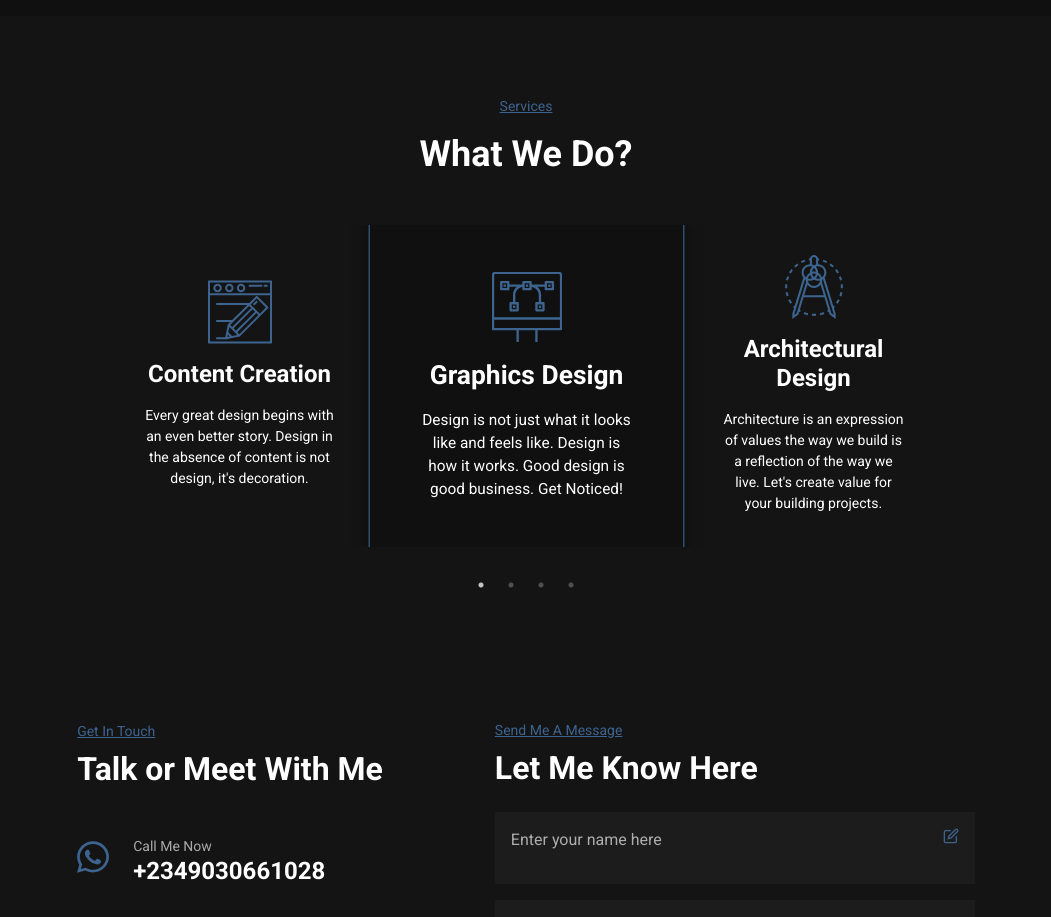
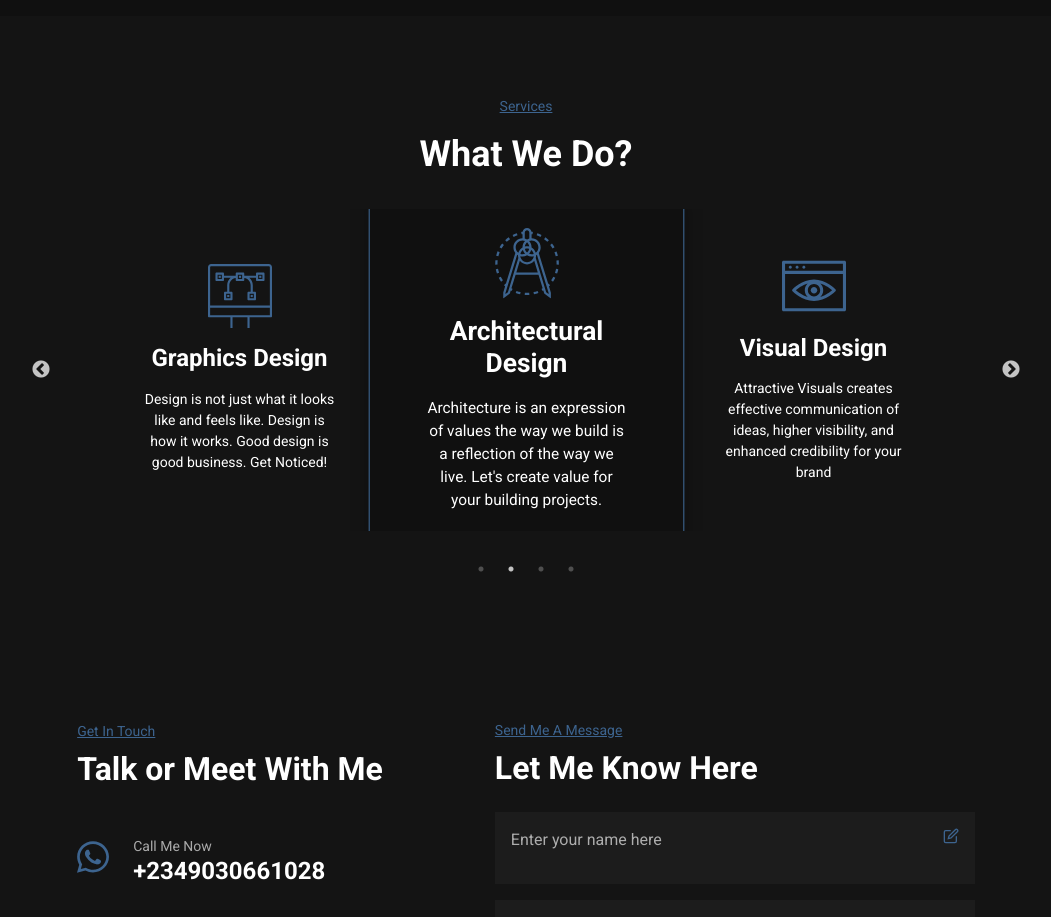
Before and after one commit to iam-benjamen/pg-portfolio-website, a React (Create React App) app: page / in a window 1280 px wide. Shown: the part 1340-2257 px from the top of the page, without its empty margins (114-1165 px from the left). Built offline with nearby package versions, Linux system fonts and the light colour scheme.

Commit message:
carousel work

```diff
--- a/src/components/ServiceSection.js
+++ b/src/components/ServiceSection.js
@@ -13,7 +13,7 @@ const ServiceSection = () => {
     speed: 500,
     slidesToScroll: 1,
     centerMode: true,
-    autoplay: false,
+    autoplay: true,
     autoplaySpeed: 3000,
     pauseOnDotsHover: true,
     pauseOnHover: true,
@@ -60,7 +60,7 @@ const ServiceSection = () => {
       <Text fontFamily={"Roboto"} className="font-link" textAlign={"center"} color={"#3d648f"} textDecor="underline">
         Services
       </Text>
-      <Heading fontFamily={"Roboto"} textAlign={"center"} color={"white"} pb="2rem">
+      <Heading fontFamily={"Roboto"} textAlign={"center"} color={"white"} pb="1rem">
         What We Do?
       </Heading>
 
--- a/src/index.css
+++ b/src/index.css
@@ -34,11 +34,20 @@ body {
 .slick-slide{
   overflow: hidden;
 }
+
+@media screen and (max-width : 585px) {
+  .slick-next {
+    display: none !important;
+  }
+  .slick-prev {
+    display: none !important;
+  }
+}
+
 .slick-next {
-  display: none !important;
+
   right: -15px !important;
 }
 .slick-prev {
-  display: none !important;
   left: -15px !important;
 }
```
